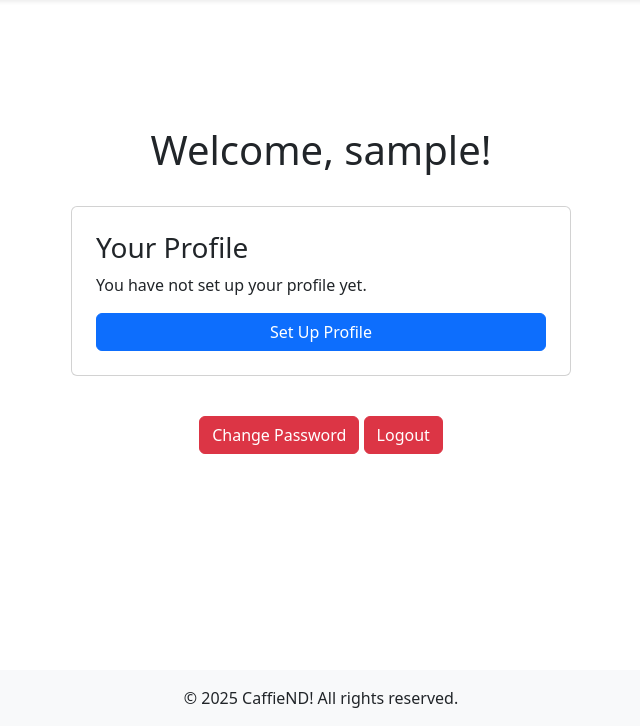
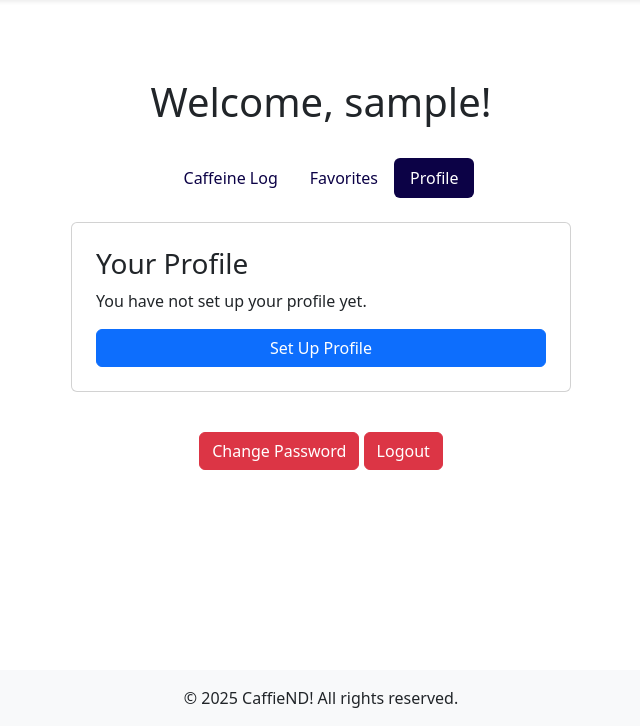
Before and after one commit to sjacobo3/caffieND, a Flask app: page /accounts in a window 1280 px wide. Shown: the part 74-800 px from the top of the page, without its empty margins (319-959 px from the left). Run offline with Flask 3, Linux system fonts and the light colour scheme; the visitor is signed in with stand-in values (Sample User, id 1).

Commit message:
added log and favorites to account

```diff
--- a/app.py
+++ b/app.py
@@ -19,9 +19,6 @@ app.config['SECRET_KEY'] = os.urandom(24) # generate a random 24 byte string for
 
 # initialize SQLAlechemy
 db = SQLAlchemy(app)
-
-# set timezone to eastern time
-eastern = timezone.utc
 
 # MODELS
 class Drinks(db.Model):
@@ -56,7 +53,7 @@ class Drink_Ratings(db.Model):
     drink_id = db.Column(db.Integer)
     user_id = db.Column(db.Integer)
     rating = db.Column(db.SmallInteger)
-    created_at = db.Column(db.DateTime, default=datetime.today())
+    created_at = db.Column(db.DateTime, default=datetime.now())
 
 class User_Details(db.Model):
     __tablename__ = 'user_details'
@@ -69,9 +66,12 @@ class User_Details(db.Model):
 class Drink_Favorites(db.Model):
     __tablename__ = 'drink_favorites'
     fav_id = db.Column(db.Integer, primary_key=True)
-    user_id = db.Column(db.Integer, db.ForeignKey('users.id'))
-    drink_id = db.Column(db.Integer, db.ForeignKey('drinks.drink_id'))
-    created_at = db.Column(db.DateTime, default=datetime.today())
+    user_id = db.Column(db.Integer, db.ForeignKey('users.id'), nullable=False)
+    drink_id = db.Column(db.Integer, db.ForeignKey('drinks.drink_id'), nullable=False)
+    created_at = db.Column(db.DateTime, nullable=False, server_default=func.current_timestamp())
+
+    user = db.relationship('Users', backref=db.backref('favorites'))
+    drink = db.relationship('Drinks', backref=db.backref('favorited_by'))
 
 class Caffeine_Log(db.Model):
     __tablename__ = 'caffeine_log'
@@ -80,7 +80,10 @@ class Caffeine_Log(db.Model):
     drink_id = db.Column(db.Integer, db.ForeignKey('drinks.drink_id'))
     drink_ml = db.Column(db.Integer)
     caffeine_consumed = db.Column(db.Integer)
-    consumed_at = db.Column(db.DateTime, default=datetime.today())
+    consumed_at = db.Column(db.DateTime, default=datetime.now())
+
+    user = db.relationship('Users', backref=db.backref('caffeine_logs'))
+    drink = db.relationship('Drinks', backref=db.backref('caffeine_logs'))
 
 def login_required(f):
     @wraps(f)
@@ -354,7 +357,13 @@ def accounts():
     user_id = session.get('user_id')
     user_details = User_Details.query.filter_by(user_id=user_id).first()
 
-    return render_template('accounts.html', active_tab='accounts', user_details=user_details)
+    # fetch caffeine logs
+    logs = Caffeine_Log.query.filter_by(user_id=user_id).order_by(Caffeine_Log.consumed_at.desc()).all()
+
+    # fetch favorite drinks
+    favorites = Drink_Favorites.query.filter_by(user_id=user_id).join(Drinks).all()
+
+    return render_template('accounts.html', active_tab='accounts', user_details=user_details, caffeine_logs=logs, favorites=favorites)
 
 @app.route('/register', methods=['GET', 'POST'])
 def register():
--- a/static/style.css
+++ b/static/style.css
@@ -24,23 +24,23 @@ body {
 	color: #ab0a43 !important;
 }
 
-.nav-item {
+.nav-item.base {
 	padding: 8px 14px;
 	border-radius: 20px;
 	transition: all 0.3s ease;
 }
 
-.nav-item a {
+.nav-item.base a {
 	color: #f5f5f5 !important;
 	text-decoration: none;
 }
 
-.nav-item:hover {
+.nav-item.base:hover {
 	background-color: rgb(210, 170, 185, 0.25);
 	color: #ab0a43 !important;
 }
 
-.nav-item a.active {
+.nav-item.base a.active {
 	color: #ab0a43 !important;
 	font-weight: 600;
 }
@@ -77,3 +77,17 @@ body {
 	text-align: center;
 	font-size: 30px;
 }
+
+.nav-pills .nav-link.active {
+	background-color: #0c0246 !important;
+	color: white !important;
+}
+
+.nav-pills .nav-link {
+	color: #0c0246 !important
+}
+
+.nav-pills .nav-link:hover {
+	background-color: rgb(10, 5, 70, 0.25) !important;
+	color: #0c0246 !important;
+}
--- a/templates/accounts.html
+++ b/templates/accounts.html
@@ -3,13 +3,67 @@
 {% block title %}Account{% endblock %}
 
 {% block content %}
-<!-- <div style="text-align: center; margin-top: 50px;">
-    <h1 class="title">Welcome, {{ session['username'] }}!</h1>
-</div> -->
 
-<div class="container mt-5">
+<div class="container">
     <h1 class="text-center p-4">Welcome, {{ session['username'] }}!</h1>
 
+    <!-- tabs -->
+    <ul class="nav nav-pills justify-content-center mb-4 " id="accountTab" role="tablist">
+        <li class="nav-item accounts" role="presentation">
+            <button class="nav-link" id="log-tab" data-bs-toggle="pill" href="#log" role="tab" type="button">Caffeine
+                Log</button>
+        </li>
+        <li class="nav-item accounts" role="presentation">
+            <button class="nav-link" id="favorites-tab" data-bs-toggle="pill" href="#favorites" role="tab"
+                type="button">Favorites</button>
+        </li>
+        <li class="nav-item accounts" role="presentation">
+            <button class="nav-link active" id="profile-tab" data-bs-toggle="pill" href="#profile" role="tab"
+                type="button">Profile</button>
+        </li>
+    </ul>
+
+    <div class="tab-content">
+
+        <!-- caffeine log -->
+        <div class="tab-pane fade" id="log">
+            <div class="card p-4 mx-auto" style="max-width: 700px;">
+                <h3>Your Caffeine Log</h3>
+                {% if caffeine_logs %}
+                <ul class="list-group">
+                    {% for log in caffeine_logs %}
+                    <li class="list-group-item d-flex justify-content-between">
+                        <span>{{ log.drink.name }}</span>
+                        <span>{{ log.caffeine_consumed }}</span>
+                    </li>
+                    {% endfor %}
+                </ul>
+                {% else %}
+                <p class="text-muted">No caffeine logged yet.</p>
+                {% endif %}
+            </div>
+        </div>
+
+        <!-- favorites -->
+        <div class="tab-pane fade" id="favorites">
+            <div class="card p-4 mx-auto" style="max-width: 700px;">
+                <h3>Your Favorite Drinks</h3>
+                {% if favorites %}
+                <ul class="list-group">
+                    {% for fav in favorites %}
+                    <li class="list-group-item d-flex justify-content-between">
+                        {{ fav.drink.name }}
+                    </li>
+                    {% endfor %}
+                </ul>
+                {% else %}
+                <p>No favorites yet.</p>
+                {% endif %}
+            </div>
+        </div>
+
+        <!-- profile -->
+        <div class="tab-pane fade show active" id="profile">
             <div class="card p-4 mx-auto" style="max-width: 500px;">
                 <h3>Your Profile</h3>
                 {% if user_details %}
@@ -22,6 +76,9 @@
                 <a href="{{ url_for('update_profile') }}" class="btn btn-primary">Set Up Profile</a>
                 {% endif %}
             </div>
+        </div>
+    </div>
+
 
     <div class="p-4 mt-3 text-center">
         <a href="{{ url_for('password') }}" class="btn btn-danger">Change Password</a>
--- a/templates/base.html
+++ b/templates/base.html
@@ -32,25 +32,25 @@
             <!-- links -->
             <div class="collapse navbar-collapse" id="navbarNav">
                 <ul class="navbar-nav ms-auto gap-2 text-center">
-                    <li class="nav-item">
+                    <li class="nav-item base">
                         <a href="{{ url_for('home') }}"
                             class="tab {% if active_tab == 'home' %}active{% endif %}">Home</a>
                     </li>
-                    <li class="nav-item">
+                    <li class="nav-item base">
                         <a href="{{ url_for('leaderboard') }}"
                             class="tab {% if active_tab == 'leaderboard' %}active{% endif %}">Leaderboard</a>
                     </li>
-                    <li class="nav-item">
+                    <li class="nav-item base">
                         <a href="{{ url_for('recommendation') }}"
                             class="tab {% if active_tab == 'recommendation' %}active{% endif %}">Recommendations</a>
                     </li>
                     {% if 'user_id' in session %}
-                    <li class="nav-item">
+                    <li class="nav-item base">
                         <a href="{{ url_for('accounts') }}"
                             class="tab {% if active_tab == 'accounts' %}active{% endif %}">Account</a>
                     </li>
                     {% else %}
-                    <li class="nav-item">
+                    <li class="nav-item base">
                         <a href="{{ url_for('login') }}"
                             class="tab {% if active_tab == 'login' %}active{% endif %}">Login</a>
                     </li>
```
Lines whose indentation alone changed are shown as unchanged.
